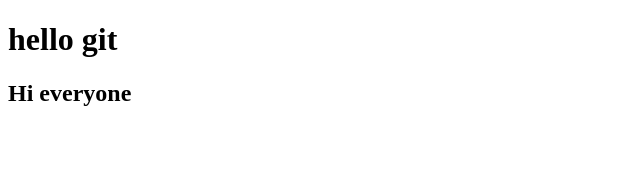
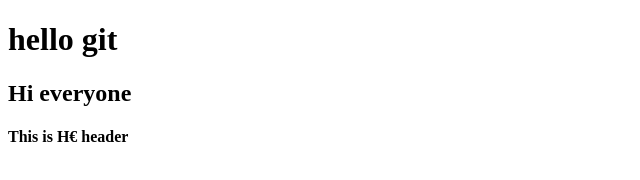
Before and after one commit to nedamaleki/git-project-one, a plain HTML site: page index.html in a window 1280 px wide. Shown: the whole page, without its empty margins (0-640 px from the left). Drawn offline with Linux system fonts and the light colour scheme.

Commit message:
H4 added

```diff
--- a/index.html
+++ b/index.html
@@ -10,4 +10,5 @@
 <body>
     <h1> hello git</h1>
     <h2> Hi everyone</h2>
+    <h4> This is H€ header </h4>
 </body>
```
